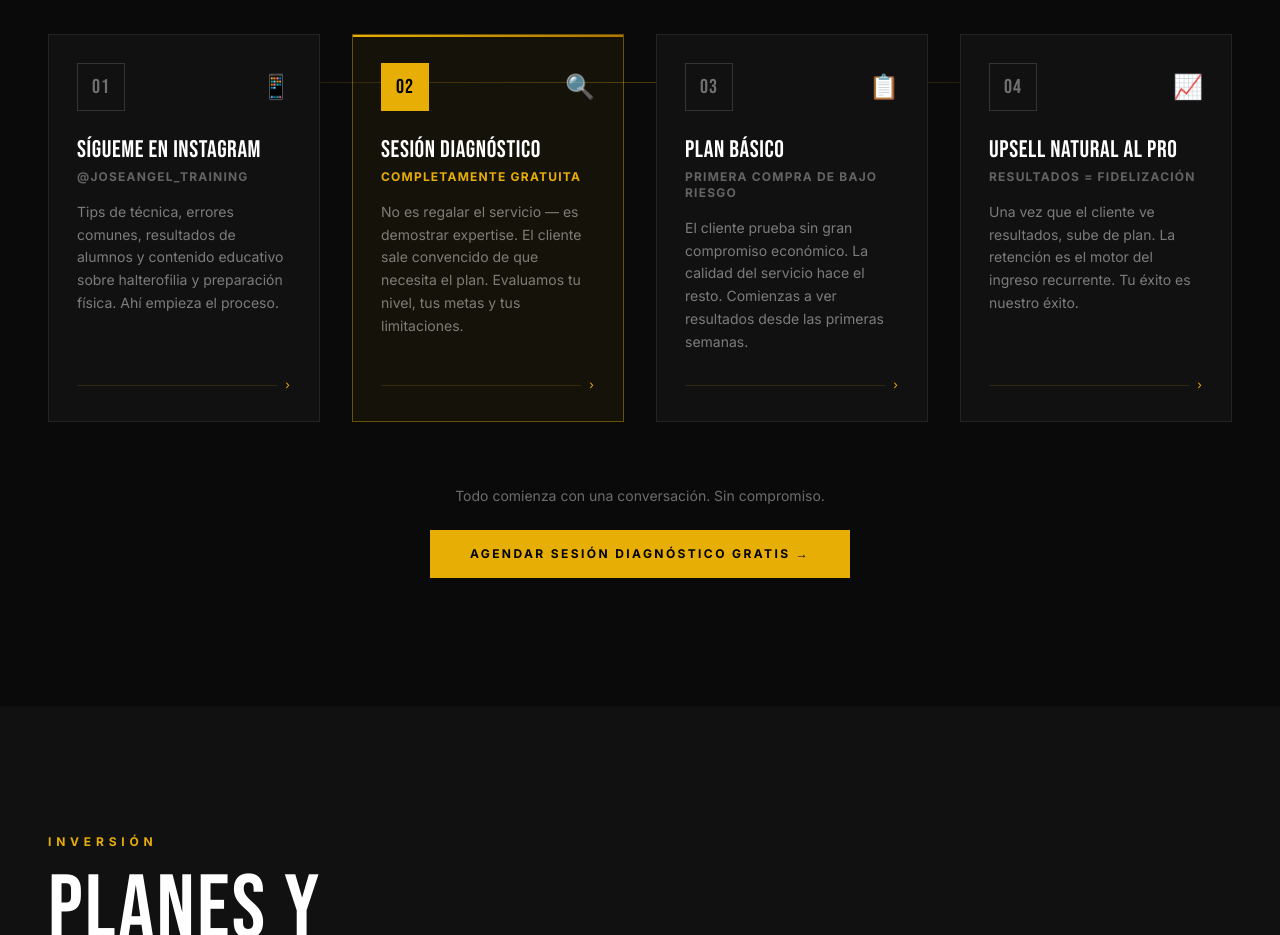
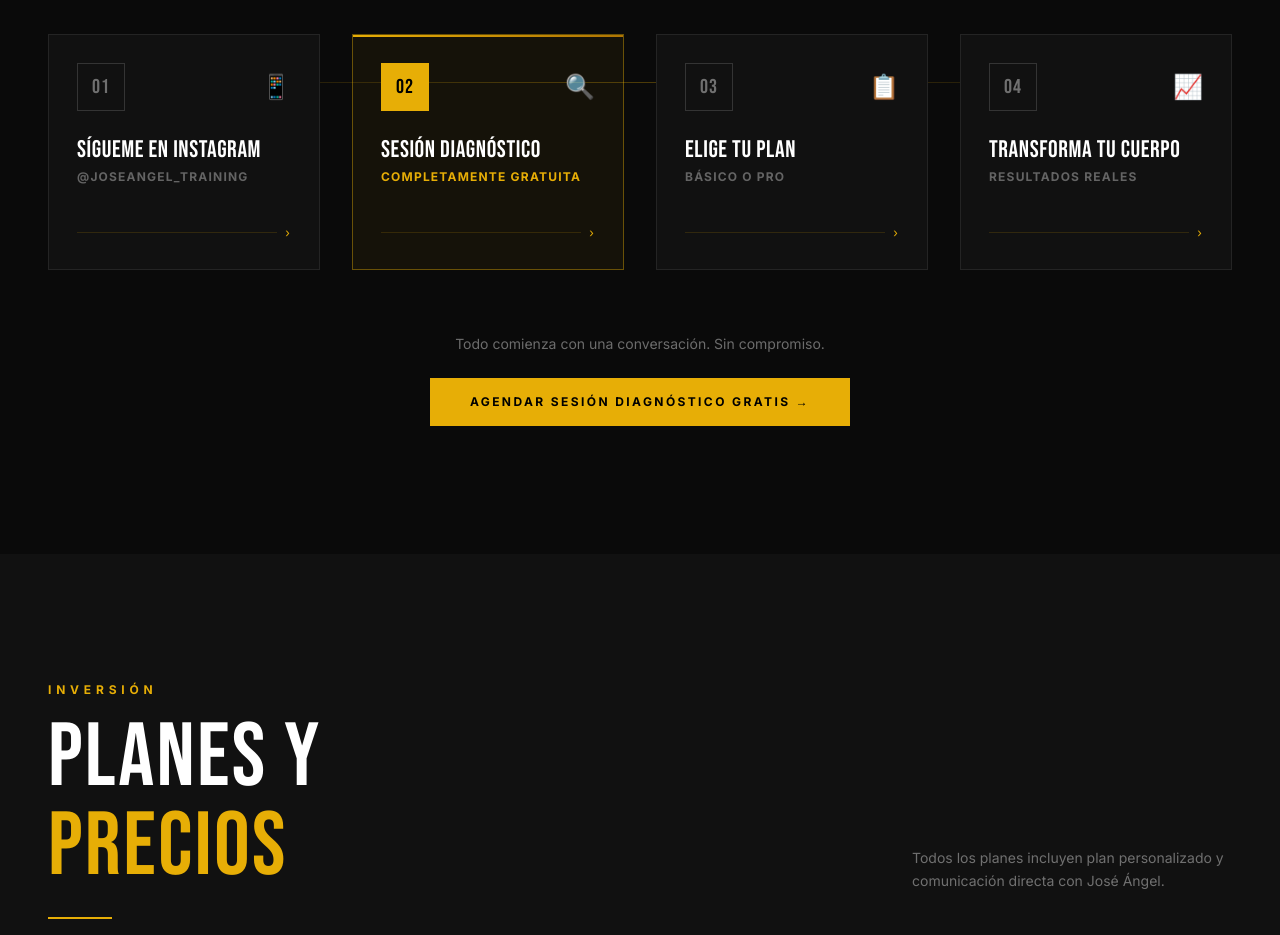
Before and after one commit to DorisMaltes/jose-angel-training, a Next.js app: page / in a window 1280 px wide. Shown: the part 5680-6615 px from the top of the page. Built offline with nearby package versions, Linux system fonts and the light colour scheme.

Commit message:
auto: update HowItWorks.tsx

```diff
--- a/components/HowItWorks.tsx
+++ b/components/HowItWorks.tsx
@@ -3,34 +3,29 @@ const steps = [
     number: '01',
     title: 'Sígueme en Instagram',
     subtitle: '@joseangel_training',
-    desc: 'Tips de técnica, errores comunes, resultados de alumnos y contenido educativo sobre halterofilia y preparación física. Ahí empieza el proceso.',
     icon: '📱',
-    cta: null,
+    highlight: false,
   },
   {
     number: '02',
     title: 'Sesión Diagnóstico',
     subtitle: 'Completamente Gratuita',
-    desc: 'No es regalar el servicio — es demostrar expertise. El cliente sale convencido de que necesita el plan. Evaluamos tu nivel, tus metas y tus limitaciones.',
     icon: '🔍',
     highlight: true,
-    cta: null,
   },
   {
     number: '03',
-    title: 'Plan Básico',
-    subtitle: 'Primera compra de bajo riesgo',
-    desc: 'El cliente prueba sin gran compromiso económico. La calidad del servicio hace el resto. Comienzas a ver resultados desde las primeras semanas.',
+    title: 'Elige tu Plan',
+    subtitle: 'Básico o Pro',
     icon: '📋',
-    cta: null,
+    highlight: false,
   },
   {
     number: '04',
-    title: 'Upsell Natural al Pro',
-    subtitle: 'Resultados = Fidelización',
-    desc: 'Una vez que el cliente ve resultados, sube de plan. La retención es el motor del ingreso recurrente. Tu éxito es nuestro éxito.',
+    title: 'Transforma tu Cuerpo',
+    subtitle: 'Resultados Reales',
     icon: '📈',
-    cta: null,
+    highlight: false,
   },
 ]
 
```
